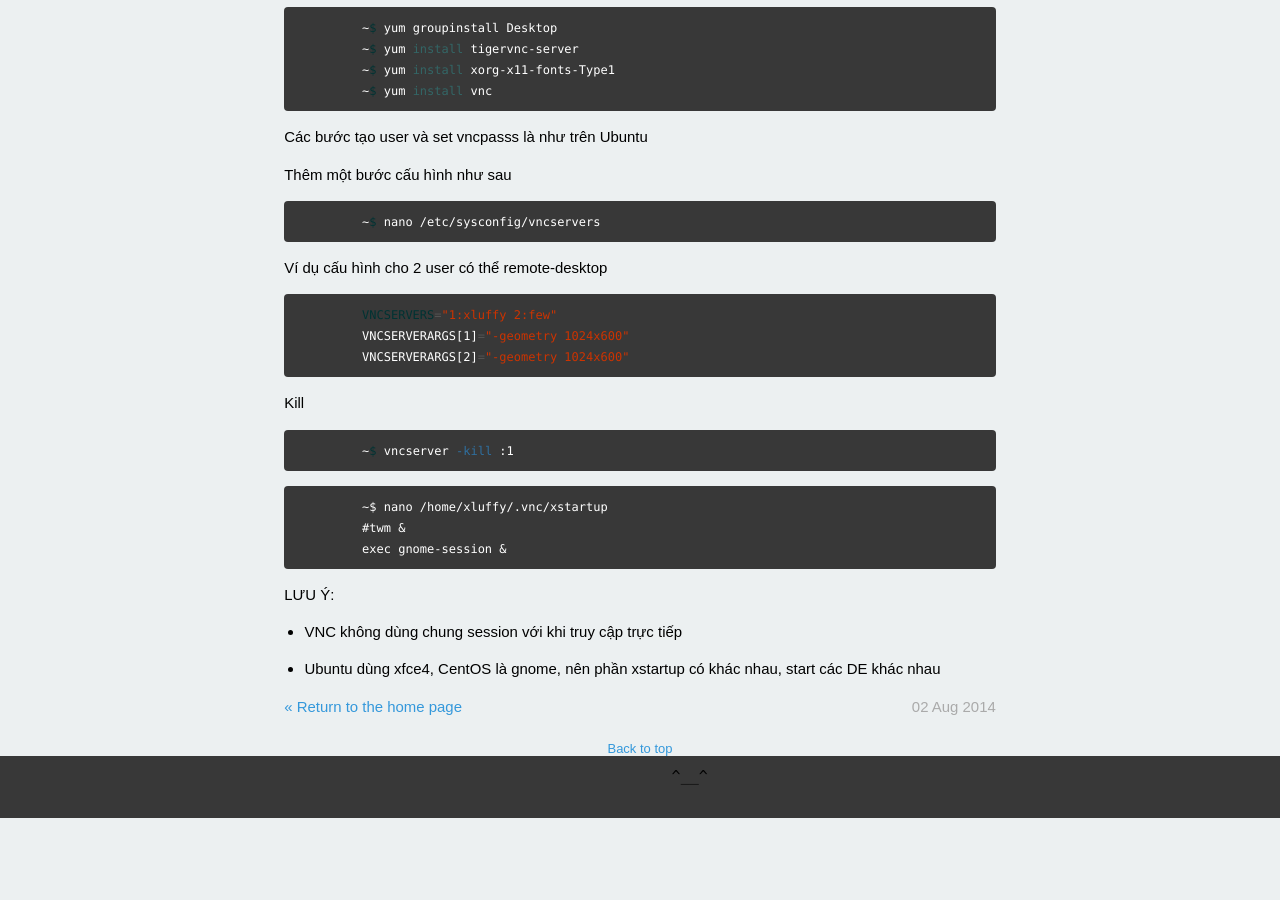
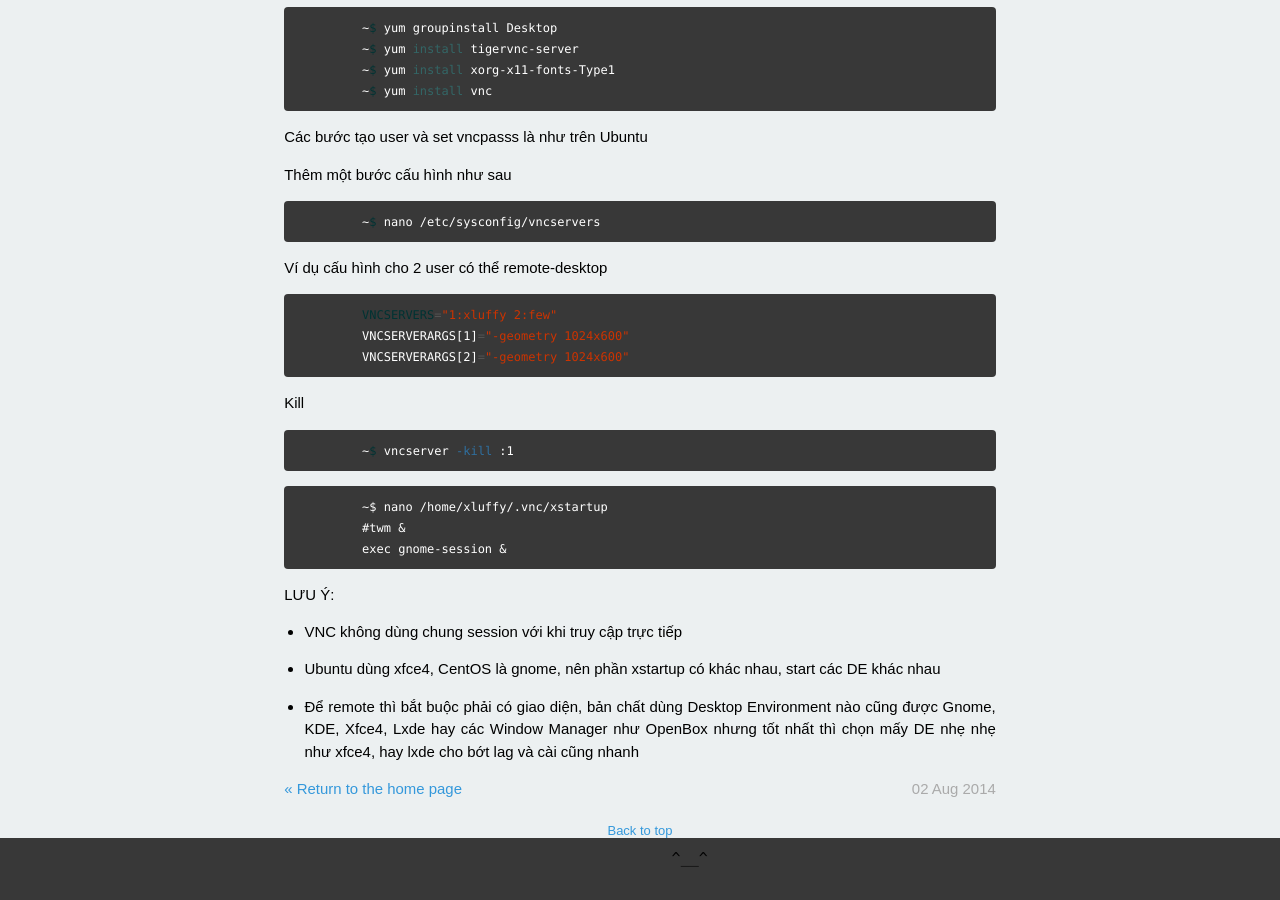
Before and after one commit to gitter-badger/xluffy.github.io, a Jekyll site: the page built from _posts/2014-08-02-setup-config-vnc-server.md, in a window 1280 px wide and 900 px high, scrolled down 3094 px. Built offline with Jekyll 4.4.1, drawn with Linux system fonts in a browser that asks for light colours; Markdown is read by kramdown in place of the engine named in the settings; before the commit the page ends 3912 px from its top, so only the background shows below that.

Commit message:
Add them phan li giai tai sao dung xfce4

```diff
--- a/_posts/2014-08-02-setup-config-vnc-server.md
+++ b/_posts/2014-08-02-setup-config-vnc-server.md
@@ -166,3 +166,6 @@ LƯU Ý:
 - VNC không dùng chung session với khi truy cập trực tiếp
 
 - Ubuntu  dùng xfce4, CentOS là gnome, nên phần xstartup có khác nhau, start các DE khác nhau
+
+- Để remote thì bắt buộc phải có giao diện, bản chất dùng Desktop Environment nào cũng được Gnome, KDE, Xfce4, Lxde hay các Window Manager
+như OpenBox nhưng tốt nhất thì chọn mấy DE nhẹ nhẹ như xfce4, hay lxde cho bớt lag và cài cũng nhanh
```
